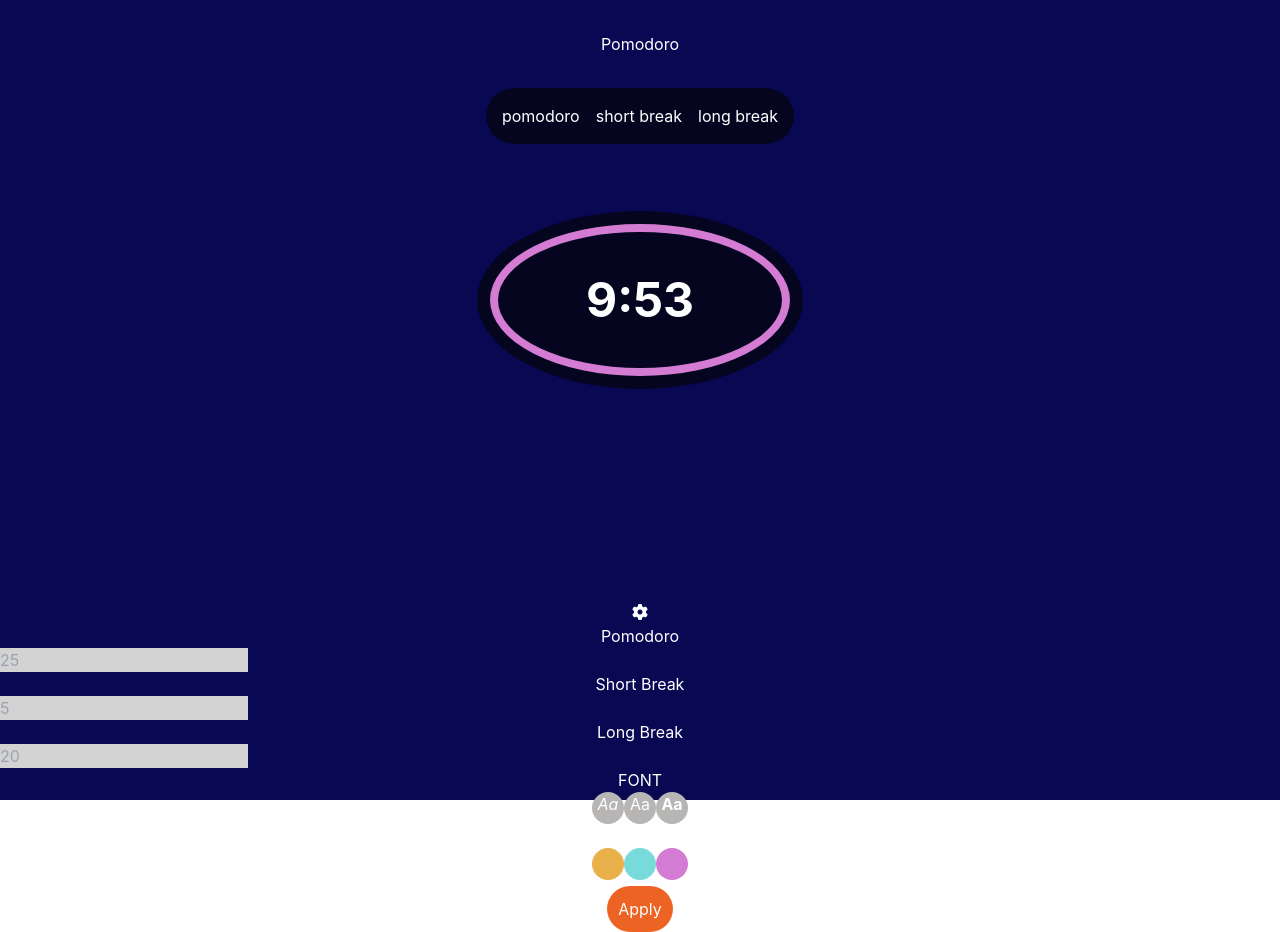
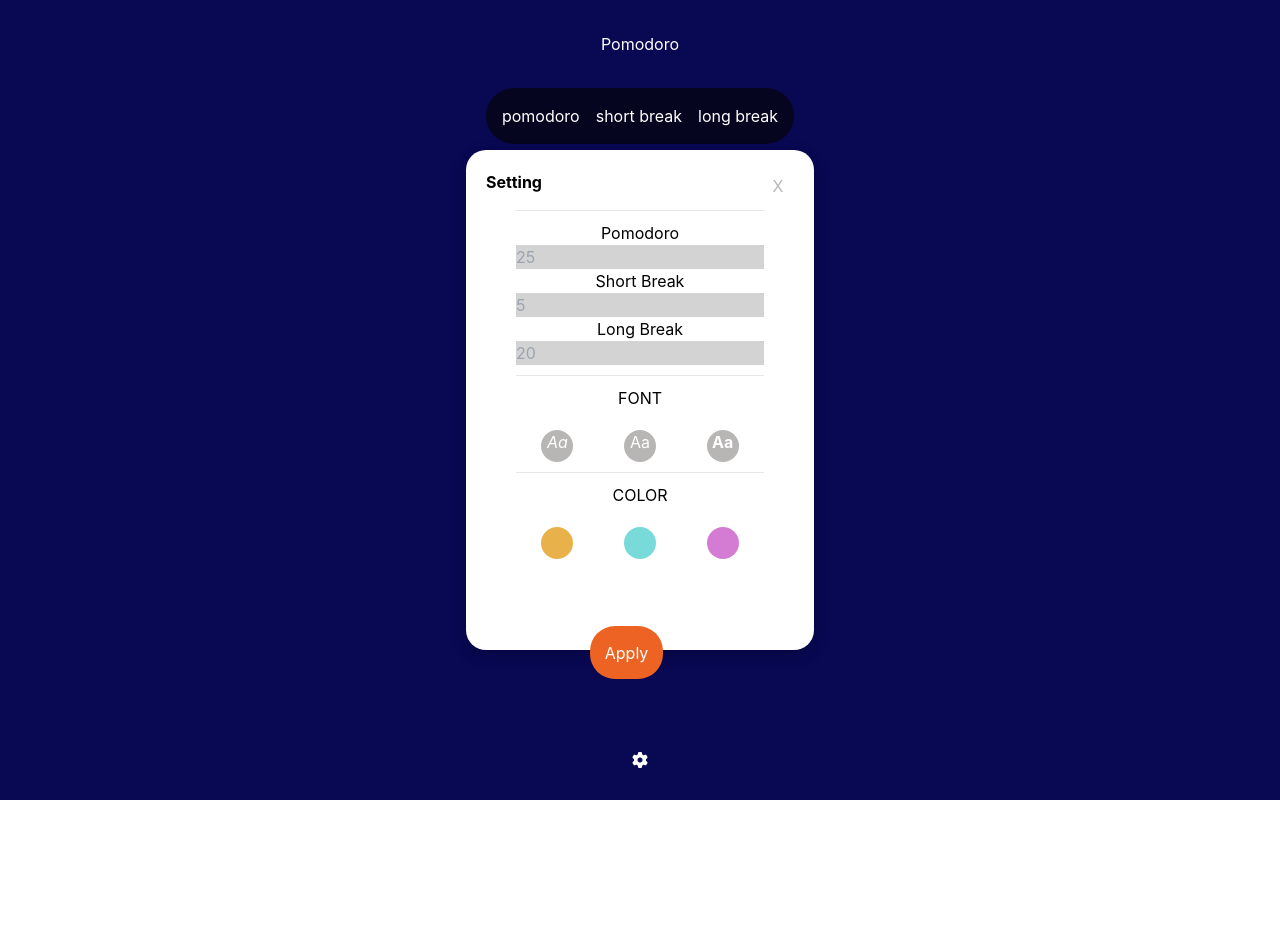
Before and after one commit to sadafpartovi/Pomodoro-app, a React app in the folder my-app/: page / in a window 1280 px wide. Both pictures are taken after a click on the button 640 px from the left and 760 px from the top of the page. After the commit the page ends 800 px from the top, so only its background shows below. Built offline with nearby package versions, Linux system fonts and the light colour scheme.

Commit message:
implemented theme color change

```diff
--- a/my-app/src/components/App/App.js
+++ b/my-app/src/components/App/App.js
@@ -10,7 +10,35 @@
   const [showModal, setShowModa] = useState(false);
   const [pomodoro, setPomodoro] = useState();
   const [shortBreak, setShort] = useState();
-  const [longBreak, setLong] = useState()
+  const [longBreak, setLong] = useState();
+
+  const [theme, setTheme ] = useState({
+    mode: 'pink',
+    color: 'rgb(212, 124, 212)'
+  })
+
+  console.log(theme)
+
+  const handleTheme = (mode) => {
+    if (mode === 'pink') {
+      setTheme({
+        mode: 'pink',
+      color: 'rgb(212, 124, 212)'
+      })
+    }
+    else if (mode === 'orange') {
+      setTheme ({
+        mode: 'orange',
+      color: 'rgb(233, 177, 74)'
+      })
+    }
+     else if (mode === 'blue') {
+      setTheme ({
+        mode: 'blue',
+      color: 'rgb(121, 218, 218)'
+      })
+     }
+  }
 
 
   const handleModal = (e) => {
@@ -27,10 +55,10 @@
         <p>long break</p>
       </div>
 
-      <Timer pomodoro={pomodoro} shortBreak={shortBreak} longBreak={longBreak}/>
+      <Timer theme={theme} pomodoro={pomodoro} shortBreak={shortBreak} longBreak={longBreak}/>
 
       <button onClick={(e) => handleModal(e)}><i class="fa fa-cog" aria-hidden="true"></i></button>
-      {showModal ? <Form  setPomodoro={setPomodoro} setShort={setShort} setLong={setLong}/> : ''}
+      {showModal ? <Form  setPomodoro={setPomodoro} setShort={setShort} setLong={setLong} setShowModa={setShowModa} handleTheme={handleTheme} them={theme}/>  : ''}
     </div>
   );
 }
--- a/my-app/src/components/Form/Form.css
+++ b/my-app/src/components/Form/Form.css
@@ -42,11 +42,98 @@
   background-color: rgb(121, 218, 218);
 }
 
-.applyBtn {
-  background-color: rgb(236, 99, 35);
- padding: .7rem;
- border-radius: 25px;
- color: white;
+
+
+.container {
+  position: fixed;
+  top: 0;
+  left: 0;
+  width: 100%;
+  height: 100%;
+
+  background-color: rgba(0,0,0, 0.2);
+  cursor: pointer;
+
+  align-items: center;
+  padding: 50px;
+  opacity: 100%;
+  width: auto;
+  height: 500px;
+  box-shadow: 0 5px 16px rgba(0,0,0, 0.2);
+  background: #fff;
+  color: #000;
+  position: fixed;
+  z-index: 10;
+  border-radius: 20px;
+  top: 50%;
+  left: 50%;
+  transform: translate(-50%, -50%);
+  text-align: center;
+
+}
+
+.closeModalBtn  {
+  cursor: pointer;
+  position: absolute;
+  top: 20px;
+  right: 20px;
+  width: 32px;
+  height: 32px;
+  padding: 0;
+  z-index: 10;
+  background: none;
+  border: none;
+  color:  rgb(184, 181, 181);
+
+}
+
+.modalHeader {
+  display: flex;
+  flex-direction: row;
 
 
 }
+
+.setting {
+  cursor: pointer;
+  position: absolute;
+  top: 20px;
+  left: 20px;
+  width: 32px;
+  height: 32px;
+  padding: 0;
+  z-index: 10;
+  font-weight: bold;
+
+
+}
+
+.fontContainer,
+.colorContainer {
+  margin-top: 20px;
+  display: flex;
+  flex-direction: row;
+  justify-content: space-around;
+}
+
+hr {
+  margin-bottom: 10px;
+  margin-top: 10px;
+}
+
+.btnContainer {
+  position: relative;
+}
+
+.applyBtn {
+  background-color: rgb(236, 99, 35);
+ padding: .9rem;
+ border-radius: 25px;
+
+ color: white;
+ position: absolute;
+ bottom: -120px;
+ left: 30%;
+
+
+}
--- a/my-app/src/components/Form/Form.js
+++ b/my-app/src/components/Form/Form.js
@@ -1,48 +1,60 @@
-import './Form.css'
-import {useState} from 'react';
+import "./Form.css";
+import { useState } from "react";
 
-const Form = ({setPomodoro, setShort, setLong}) => {
-
-
-
-
+const Form = ({ setPomodoro, setShort, setLong, setShowModa, handleTheme, theme }) => {
   return (
-    <div>
-     <form>
+    <div className="container">
+      <form className="modalBox">
+        <div className="modalHeader">
+          <h1 className="setting">Setting</h1>
+          <button onClick={() => setShowModa(false)} className="closeModalBtn">
+            X
+          </button>
+        </div>
+        <hr></hr>
         <label>Pomodoro</label>
-       <input type='number'placeholder='25' onChange={(e) => setPomodoro(e.target.value)}></input>
+        <input
+          type="number"
+          placeholder="25"
+          onChange={(e) => setPomodoro(e.target.value)}
+        ></input>
 
         <label>Short Break</label>
-       <input onChange={(e) => setShort(e.target.value)} type='number'placeholder='5'></input>
+        <input
+          onChange={(e) => setShort(e.target.value)}
+          type="number"
+          placeholder="5"
+        ></input>
 
         <label>Long Break</label>
-       <input onChange={(e) => setLong(e.target.value)} type='number'placeholder='20'></input>
+        <input
+          onChange={(e) => setLong(e.target.value)}
+          type="number"
+          placeholder="20"
+        ></input>
       </form>
 
-
-     <div>
+      <hr></hr>
       <h3>FONT</h3>
-       <div className='italisize'>Aa</div>
-       <div className='normal'>Aa</div>
-       <div className='bold'>Aa</div>
+      <div className="fontContainer">
+        <div className="italisize">Aa</div>
+        <div className="normal">Aa</div>
+        <div className="bold">Aa</div>
       </div>
 
-
-     <div>
+      <hr></hr>
       <h3>COLOR</h3>
-       <div className='orange'></div>
-       <div className='blue'></div>
-       <div className='purple'></div>
+      <div className="colorContainer">
+        <div onClick={() =>handleTheme('orange')}mode='orange' className="orange"></div>
+        <div  onClick={() =>handleTheme('blue')} mode='blue' className="blue"></div>
+        <div  onClick={() =>handleTheme('pink')} mode='pink' className="purple"></div>
       </div>
 
-     <button className='applyBtn'>Apply</button>
-
+      <div className='btnContainer'>
+        <button className="applyBtn">Apply</button>
       </div>
-
-
-
+    </div>
   );
-
 };
 
 export default Form;
--- a/my-app/src/components/Timer/Timer.css
+++ b/my-app/src/components/Timer/Timer.css
@@ -11,7 +11,7 @@
   align-items: center;
   justify-content: center;
   z-index: 0;
-  border: 8px solid rgb(212, 124, 212);
+
   box-shadow: 0 0 0 13px rgb(5, 5, 32);
 
 
--- a/my-app/src/components/Timer/Timer.js
+++ b/my-app/src/components/Timer/Timer.js
@@ -1,6 +1,6 @@
 import { useState, useEffect } from "react";
 import "./Timer.css";
-const Timer = ({ pomodoro, shortBreak, longBreak }) => {
+const Timer = ({ pomodoro, shortBreak, longBreak, theme }) => {
   const [initialMinute, setInitialMinute] = useState(10);
   const [initialSecond, setInitialSecond] = useState(0);
   const [min, setMin] = useState(initialMinute);
@@ -24,7 +24,7 @@
   });
 
   return (
-    <div className="timeContainer">
+    <div className="timeContainer" style={{'border': `8px solid ${theme.color}`}}>
 
         {min === 0 && seconds === 0 ? null : (
           <h1 className="time">
```
Also changed, not shown: 1 other file. Lines whose indentation alone changed are shown as unchanged.
